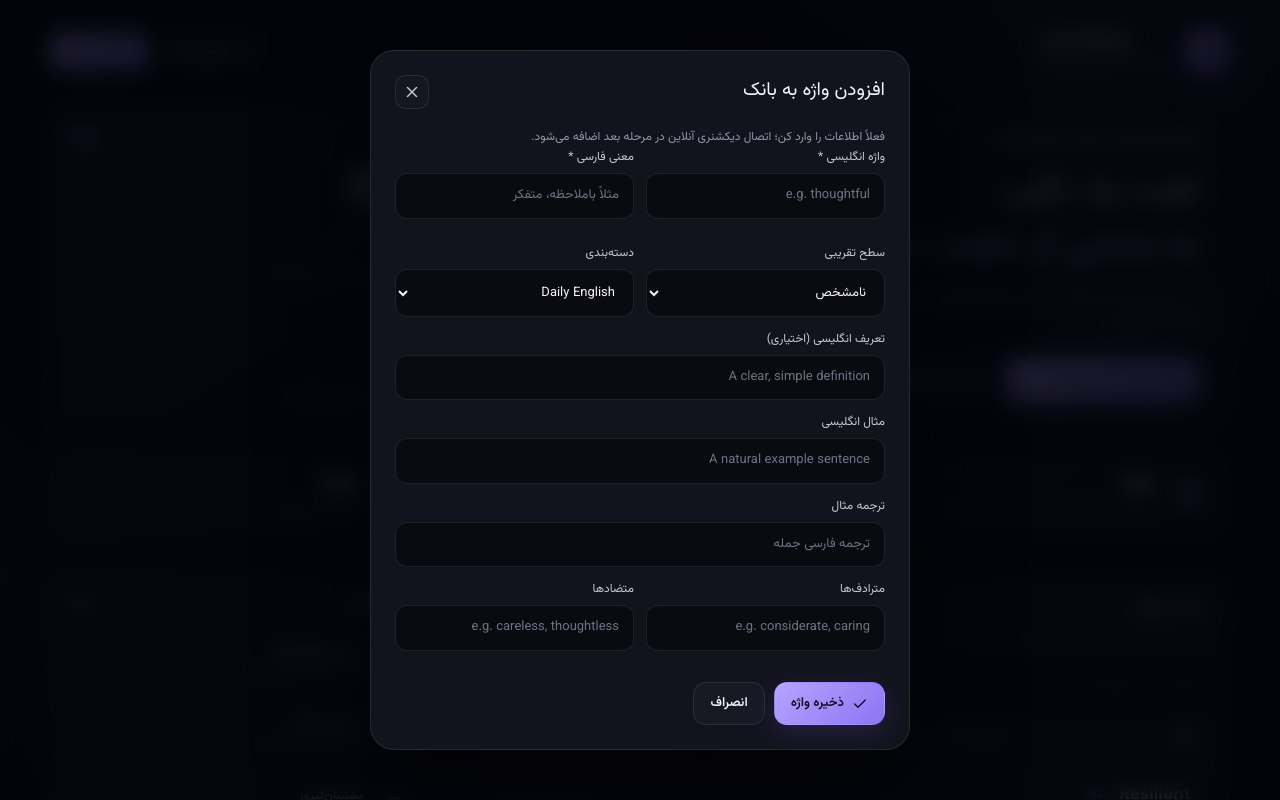
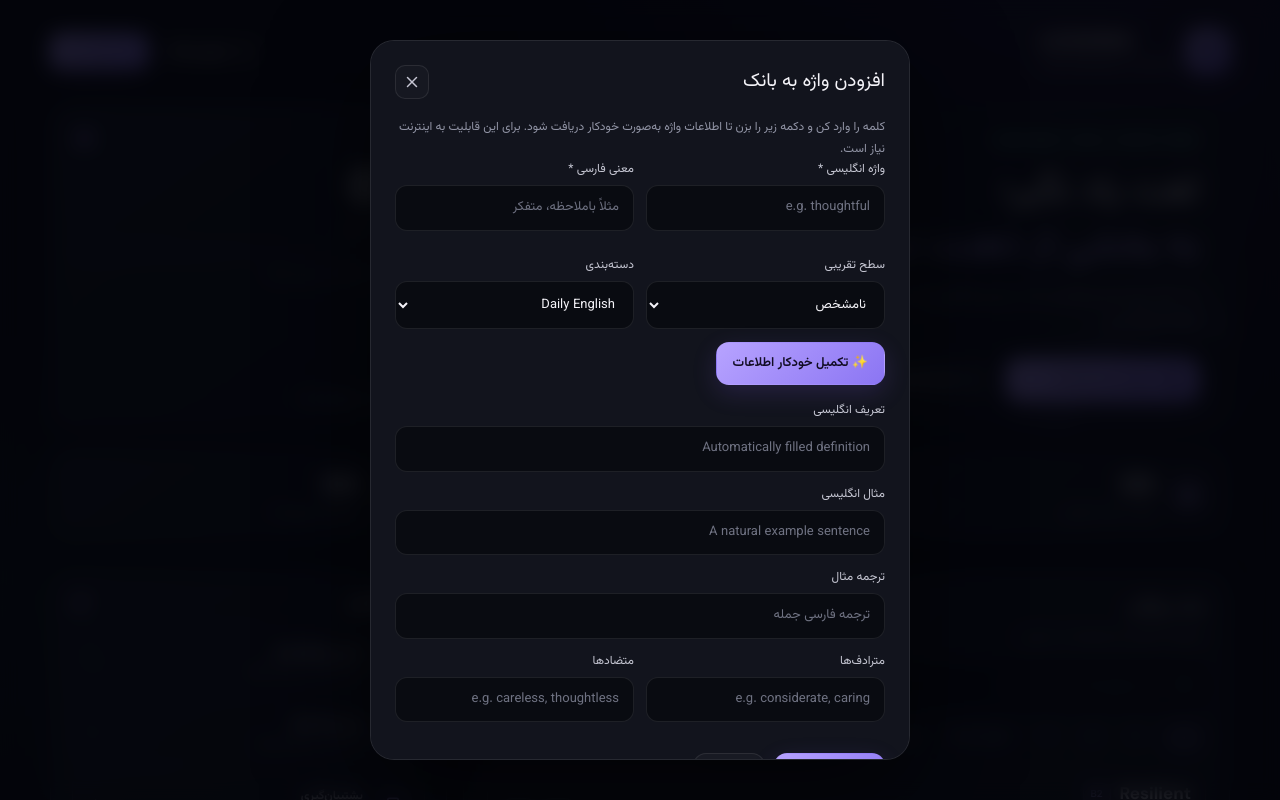
Before and after one commit to Rezadexi/LEXORA, a Next.js app: page / in a window 1280 px wide. Both pictures are taken after a click on the button "لغت جدید". Shown: the top 800 px of the page. Built offline with nearby package versions, Linux system fonts and the light colour scheme.

Commit message:
Add smart vocabulary learning updates
* Add automatic vocabulary enrichment and quiz pronunciation

* Prioritize missed vocabulary in quiz order

* Add quiz session tracking for adaptive retries

* Track quiz length and correct end conditions

* Schedule missed vocabulary for earlier review

```diff
--- a/app/page.tsx
+++ b/app/page.tsx
@@ -68,6 +68,11 @@ export default function Home() {
   const [quizChoice, setQuizChoice] = useState<string | null>(null);
   const [quizScore, setQuizScore] = useState(0);
   const [quizDone, setQuizDone] = useState(false);
+  const [quizOrder, setQuizOrder] = useState<Word[]>([]);
+  const [quizTotal, setQuizTotal] = useState(0);
+  const [retriedIds, setRetriedIds] = useState<Set<string>>(new Set());
+  const [enriching, setEnriching] = useState(false);
+  const [enrichMessage, setEnrichMessage] = useState("");
   const [form, setForm] = useState({
     word: "", meaning: "", category: "Daily English", level: "نامشخص",
     definition: "", example: "", exampleFa: "", synonyms: "", antonyms: ""
@@ -110,6 +115,72 @@ export default function Home() {
     window.speechSynthesis.speak(utterance);
   }
 
+  async function translateToPersian(text: string): Promise<string> {
+    if (!text.trim()) return "";
+    try {
+      const response = await fetch(`https://api.mymemory.translated.net/get?q=${encodeURIComponent(text)}&langpair=en|fa`);
+      if (!response.ok) return "";
+      const data = await response.json();
+      const translated = String(data?.responseData?.translatedText ?? "").trim();
+      return translated && !translated.toLowerCase().includes("please use") ? translated : "";
+    } catch { return ""; }
+  }
+
+  function estimateLevel(word: string, definition: string): string {
+    const w = word.toLowerCase();
+    const beginner = new Set(["able","about","above","after","again","all","also","always","answer","ask","back","beautiful","because","begin","big","book","bring","call","change","child","city","come","day","different","easy","eat","enough","every","family","feel","find","first","food","friend","good","great","happy","help","home","house","important","know","learn","life","like","little","long","look","make","many","more","most","need","new","nice","often","people","place","play","problem","read","right","same","school","small","start","study","take","thing","think","time","today","try","use","want","water","work","world","write"]);
+    if (beginner.has(w)) return "A1";
+    if (w.length <= 4 && definition.length < 90) return "A2";
+    if (w.length <= 6 && definition.length < 130) return "B1";
+    if (w.length <= 9 && definition.length < 180) return "B2";
+    return "C1";
+  }
+
+  function inferCategory(word: string, definition: string): string {
+    const text = `${word} ${definition}`.toLowerCase();
+    if (/travel|journey|flight|hotel|tourist|destination|airport|journey/.test(text)) return "Travel";
+    if (/study|school|learn|academic|research|student|education|theory|essay/.test(text)) return "Academic";
+    if (/work|business|job|company|career|office|professional|meeting/.test(text)) return "Work & study";
+    if (/emotion|personality|character|resilien|confidence|habit|motivat|patient/.test(text)) return "Personal growth";
+    return "Daily English";
+  }
+
+  async function enrichWord() {
+    const term = form.word.trim();
+    if (!term) { setEnrichMessage("اول کلمه انگلیسی را وارد کن."); return; }
+    setEnriching(true); setEnrichMessage("در حال پیدا کردن اطلاعات واژه…");
+    try {
+      const response = await fetch(`https://api.dictionaryapi.dev/api/v2/entries/en/${encodeURIComponent(term)}`);
+      if (!response.ok) throw new Error("واژه در دیکشنری پیدا نشد.");
+      const data = await response.json();
+      const entry = Array.isArray(data) ? data[0] : null;
+      const meanings = Array.isArray(entry?.meanings) ? entry.meanings : [];
+      const definition = meanings.flatMap((m: any) => (m.definitions ?? []).map((d: any) => d.definition)).find(Boolean) ?? "";
+      const example = meanings.flatMap((m: any) => (m.definitions ?? []).map((d: any) => d.example)).find(Boolean) ?? "";
+      const relatedSynonyms = [...new Set(meanings.flatMap((m: any) => [...(m.synonyms ?? []), ...(m.definitions ?? []).flatMap((d: any) => d.synonyms ?? [])]))].filter((v: string) => v.toLowerCase() !== term.toLowerCase()).slice(0, 4) as string[];
+      const relatedAntonyms = [...new Set(meanings.flatMap((m: any) => [...(m.antonyms ?? []), ...(m.definitions ?? []).flatMap((d: any) => d.antonyms ?? [])]))].slice(0, 4) as string[];
+      const [meaningFa, exampleFa, synonymTranslations, antonymTranslations] = await Promise.all([
+        translateToPersian(term),
+        translateToPersian(example),
+        Promise.all(relatedSynonyms.map(async (w) => `${w} — ${await translateToPersian(w) || "معنی نامشخص"}`)),
+        Promise.all(relatedAntonyms.map(async (w) => `${w} — ${await translateToPersian(w) || "معنی نامشخص"}`))
+      ]);
+      setForm(current => ({ ...current,
+        meaning: meaningFa || current.meaning,
+        definition: definition || current.definition,
+        example: example || current.example,
+        exampleFa: exampleFa || current.exampleFa,
+        synonyms: synonymTranslations.join("، ") || current.synonyms,
+        antonyms: antonymTranslations.join("، ") || current.antonyms,
+        level: estimateLevel(term, definition),
+        category: inferCategory(term, definition)
+      }));
+      setEnrichMessage("اطلاعات پیدا شد. ترجمه‌ها و سطح زبان تخمینی‌اند؛ قبل از ذخیره بررسی‌شان کن.");
+    } catch (error) {
+      setEnrichMessage(error instanceof Error ? `${error.message}؛ می‌توانی اطلاعات را دستی وارد کنی.` : "دریافت اطلاعات ناموفق بود؛ اطلاعات را دستی وارد کن.");
+    } finally { setEnriching(false); }
+  }
+
   function openAdd() {
     setForm({ word: "", meaning: "", category: "Daily English", level: "نامشخص", definition: "", example: "", exampleFa: "", synonyms: "", antonyms: "" });
     setModal("add");
@@ -139,10 +210,15 @@ export default function Home() {
       alert("برای شروع آزمون، حداقل دو لغت در بانک لازم است.");
       return;
     }
-    setQuizIndex(0); setQuizChoice(null); setQuizScore(0); setQuizDone(false); setModal("quiz");
+    const priority = [...words].sort((a, b) => {
+      const rateA = a.reviews ? a.correct / a.reviews : 0;
+      const rateB = b.reviews ? b.correct / b.reviews : 0;
+      return rateA - rateB || a.reviews - b.reviews;
+    });
+    setQuizTotal(Math.min(10, priority.length)); setQuizOrder(priority); setQuizIndex(0); setQuizChoice(null); setQuizScore(0); setQuizDone(false); setRetriedIds(new Set()); setModal("quiz");
   }
 
-  const quizWord = words.length ? words[quizIndex % words.length] : null;
+  const quizWord = quizOrder.length ? quizOrder[quizIndex % quizOrder.length] : null;
   const quizOptions = useMemo(() => {
     if (!quizWord) return [];
     const others = words.filter(w => w.id !== quizWord.id).sort((a, b) => a.word.localeCompare(b.word)).slice(0, 3);
@@ -157,10 +233,18 @@ export default function Home() {
     setWords(current => current.map(w => w.id === quizWord.id ? {
       ...w, reviews: w.reviews + 1, correct: w.correct + (correct ? 1 : 0)
     } : w));
+    if (!correct && !retriedIds.has(quizWord.id)) {
+      setQuizOrder(current => {
+        const updated = [...current];
+        updated.splice(Math.min(quizIndex + 2, updated.length), 0, quizWord);
+        return updated;
+      });
+      setRetriedIds(current => new Set(current).add(quizWord.id));
+    }
   }
 
   function nextQuestion() {
-    if (quizIndex + 1 >= Math.min(10, words.length)) setQuizDone(true);
+    if (quizIndex + 1 >= quizTotal) setQuizDone(true);
     else { setQuizIndex(i => i + 1); setQuizChoice(null); }
   }
 
@@ -293,7 +377,7 @@ export default function Home() {
         <div className="modal-backdrop" onMouseDown={e => { if (e.target === e.currentTarget) setModal(null); }}>
           <div className="modal">
             <div className="modal-head"><h2>افزودن واژه به بانک</h2><button className="icon-btn" onClick={() => setModal(null)}><X size={18}/></button></div>
-            <p className="muted" style={{ lineHeight: 1.8 }}>فعلاً اطلاعات را وارد کن؛ اتصال دیکشنری آنلاین در مرحله بعد اضافه می‌شود.</p>
+            <p className="muted" style={{ lineHeight: 1.8 }}>کلمه را وارد کن و دکمه زیر را بزن تا اطلاعات واژه به‌صورت خودکار دریافت شود. برای این قابلیت به اینترنت نیاز است.</p>
             <form onSubmit={saveWord}>
               <div className="form-grid">
                 <div className="form-field"><label>واژه انگلیسی *</label>{input("word", "e.g. thoughtful", true)}</div>
@@ -301,7 +385,8 @@ export default function Home() {
                 <div className="form-field"><label>سطح تقریبی</label><select className="field" value={form.level} onChange={e => setForm(f => ({ ...f, level: e.target.value }))}>{levels.map(l => <option key={l}>{l}</option>)}</select></div>
                 <div className="form-field"><label>دسته‌بندی</label><select className="field" value={form.category} onChange={e => setForm(f => ({ ...f, category: e.target.value }))}>{categories.map(c => <option key={c}>{c}</option>)}</select></div>
               </div>
-              <div className="form-field"><label>تعریف انگلیسی (اختیاری)</label>{input("definition", "A clear, simple definition")}</div>
+              <div style={{ display: "flex", alignItems: "center", gap: 10, flexWrap: "wrap", marginBottom: 16 }}><button className="btn btn-primary" type="button" onClick={enrichWord} disabled={enriching}>{enriching ? "در حال جست‌وجو…" : "✨ تکمیل خودکار اطلاعات"}</button>{enrichMessage && <span className="muted" role="status">{enrichMessage}</span>}</div>
+              <div className="form-field"><label>تعریف انگلیسی</label>{input("definition", "Automatically filled definition")}</div>
               <div className="form-field"><label>مثال انگلیسی</label>{input("example", "A natural example sentence")}</div>
               <div className="form-field"><label>ترجمه مثال</label>{input("exampleFa", "ترجمه فارسی جمله")}</div>
               <div className="form-grid">
@@ -340,14 +425,14 @@ export default function Home() {
               <div style={{ textAlign: "center", padding: "25px 0" }}>
                 <div className="stat-icon mint" style={{ margin: "0 auto 15px", width: 58, height: 58 }}><GraduationCap size={27}/></div>
                 <h2>آفرین، تمرین تمام شد!</h2>
-                <div className="goal-number" style={{ textAlign: "center" }}>{quizScore} <span>/ {Math.min(10, words.length)}</span></div>
+                <div className="goal-number" style={{ textAlign: "center" }}>{quizScore} <span>/ {quizTotal}</span></div>
                 <p className="muted">پاسخ درست در این دور. تکرار منظم به تثبیت حافظه کمک می‌کند.</p>
                 <button className="btn btn-primary" onClick={startQuiz}><RotateCcw size={16}/> دوباره تمرین کن</button>
               </div>
             ) : quizWord ? (
               <>
-                <div style={{ display: "flex", justifyContent: "space-between", marginTop: 18 }}><span className="muted">سؤال {quizIndex + 1} از {Math.min(10, words.length)}</span><span className="level">امتیاز: {quizScore}</span></div>
-                <div className="quiz-question"><span style={{ color: "#b8a5ff", fontFamily: "DM Sans, sans-serif", direction: "ltr", display: "inline-block" }}>{quizWord.word}</span><br/><span style={{ fontSize: 13, color: "#a1a3b3", fontWeight: 400 }}>معنی درست این واژه کدام است؟</span></div>
+                <div style={{ display: "flex", justifyContent: "space-between", marginTop: 18 }}><span className="muted">سؤال {quizIndex + 1} از {quizTotal}</span><span className="level">امتیاز: {quizScore}</span></div>
+                <div className="quiz-question"><span style={{ color: "#b8a5ff", fontFamily: "DM Sans, sans-serif", direction: "ltr", display: "inline-flex", alignItems: "center", gap: 8 }}><span>{quizWord.word}</span><button type="button" className="icon-btn" title="شنیدن تلفظ" aria-label={`شنیدن تلفظ ${quizWord.word}`} onClick={() => speak(quizWord.word)}><Volume2 size={17}/></button></span><br/><span style={{ fontSize: 13, color: "#a1a3b3", fontWeight: 400 }}>معنی درست این واژه کدام است؟</span></div>
                 <div className="quiz-options">
                   {quizOptions.map(option => <button key={option.id} disabled={!!quizChoice} className={`quiz-option ${quizChoice && option.id === quizWord.id ? "correct" : ""} ${quizChoice === option.id && option.id !== quizWord.id ? "wrong" : ""}`} onClick={() => answerQuiz(option.id)}>{option.meaning}</button>)}
                 </div>
```
